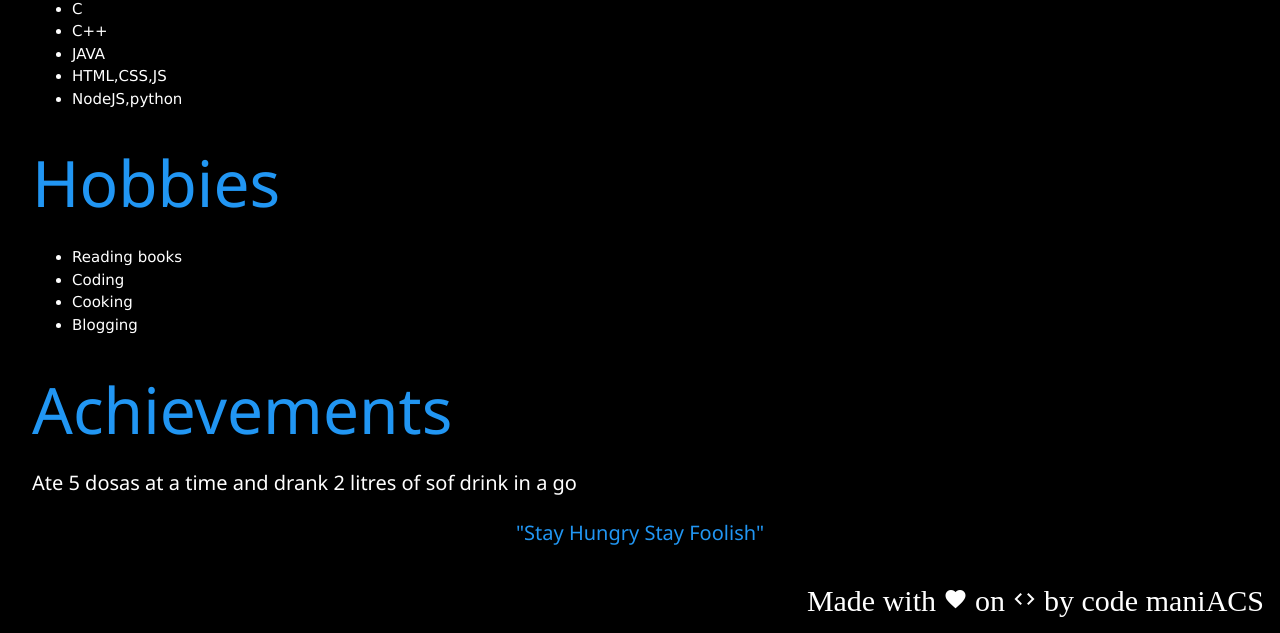
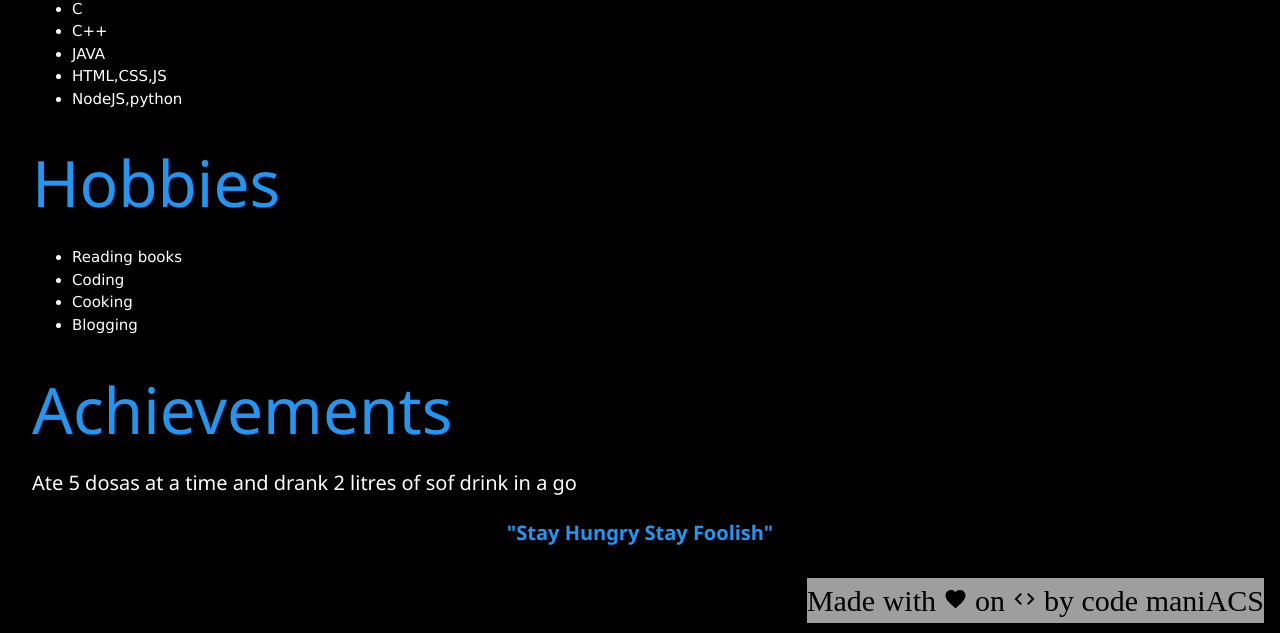
Before and after one commit to codemaniacs2018/sample-code, a plain HTML site: page index.html in a window 1280 px wide. Shown: the part 740-1373 px from the top of the page. Drawn offline with nearby package versions, Linux system fonts and the light colour scheme.

Commit message:
Update index.html

```diff
--- a/index.html
+++ b/index.html
@@ -48,8 +48,8 @@
     <h4>Ate 5 dosas at a time and drank 2 litres of sof drink in a go</h4>
   </div>
   <div class="w3-container">
-    <h4 class="w3-center w3-text-blue">"Stay Hungry Stay Foolish"</h4>
+    <h4 class="w3-center w3-text-blue"><b>"Stay Hungry Stay Foolish"</b></h4>
   </div>
-  <h6 class="w3-right"style="font-size:30px; margin-top:20px;font-family:Lily Script One;">Made with <i class="material-icons">favorite</i> on <i class="material-icons">code</i> by code maniACS</h6>
+  <h6 class="w3-right w3-grey"style="font-size:30px; margin-top:20px;font-family:Lily Script One;">Made with <i class="material-icons">favorite</i> on <i class="material-icons">code</i> by code maniACS</h6>
 </body>
 </html>
```
